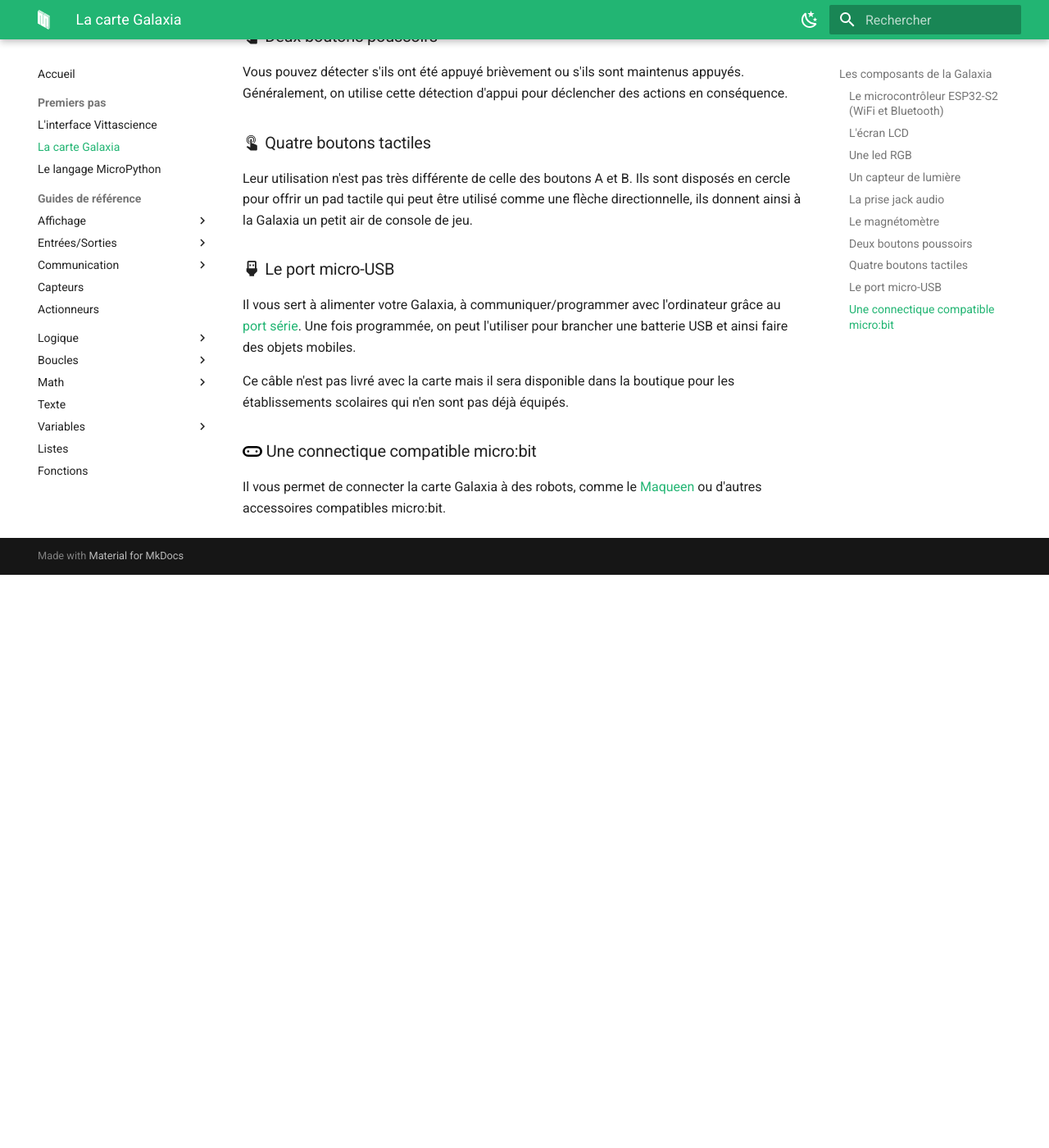
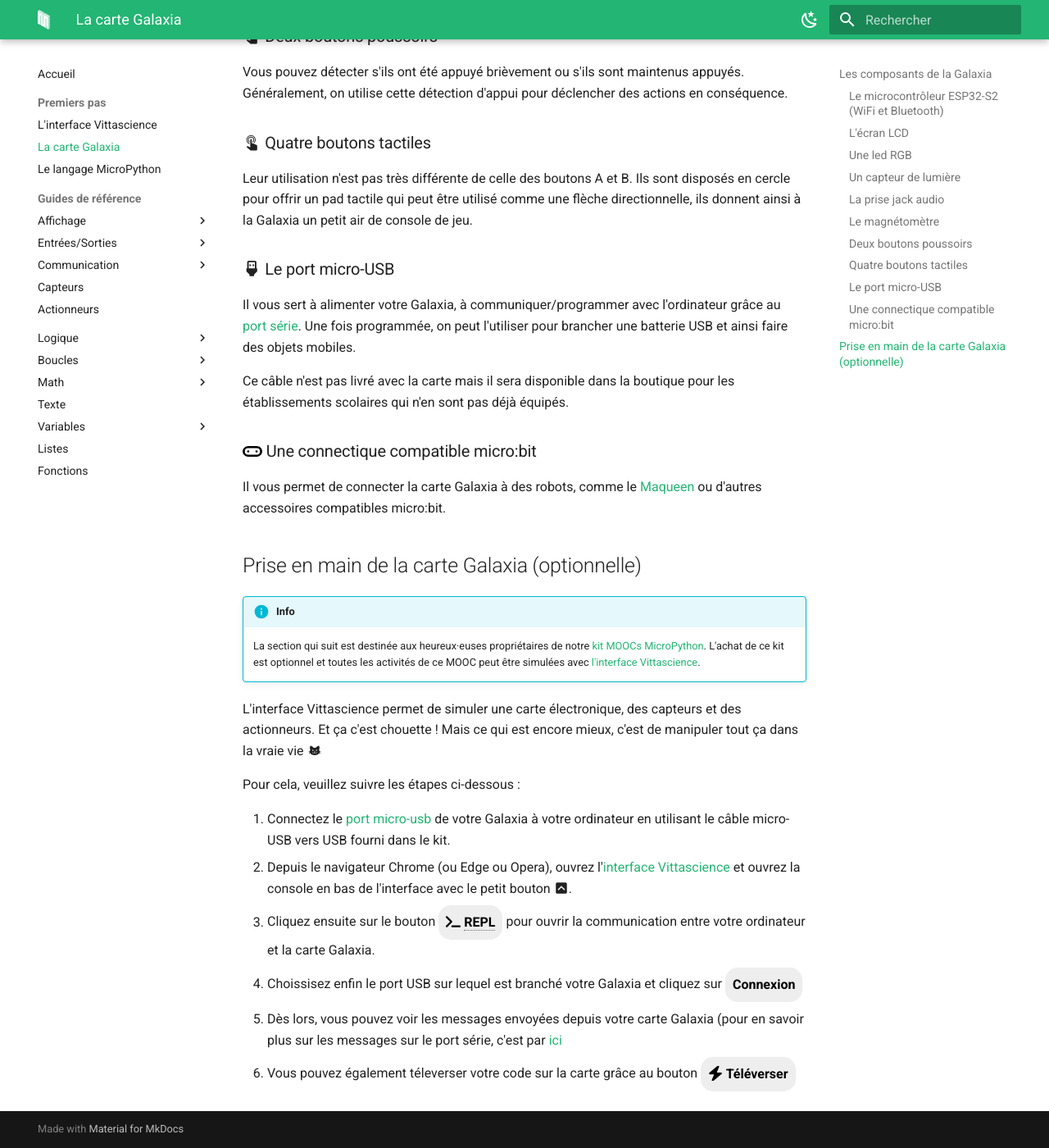
Before and after one commit to imt-atlantique/micropython_doc, an MkDocs documentation site: the page built from docs/galaxia.md, in a window 1280 px wide and 1400 px high, scrolled down 2067 px. Shown: the whole window at 82% size. Built offline with MkDocs 1.6.1 and Material for MkDocs 9.7.7, drawn with Linux system fonts in a browser that asks for light colours; before the commit the page ends 2768 px from its top, so only the background shows below that.

Commit message:
Ajout d'un tutoriel "Connecter la Galaxia"

```diff
--- a/docs/galaxia.md
+++ b/docs/galaxia.md
@@ -181,3 +181,20 @@ Ce câble n'est pas livré avec la carte mais il sera disponible dans la boutiqu
 
 ### ![micro:bit icon](img/microbit_light.svg#only-light) ![micro:bit icon](img/microbit_dark.svg#only-dark) Une connectique compatible micro:bit
 Il vous permet de connecter la carte Galaxia à des robots, comme le [Maqueen](https://fr.vittascience.com/shop/97/robot-maqueen-pour-carte-micro:bit) ou d'autres accessoires compatibles micro:bit.
+
+## Prise en main de la carte Galaxia (optionnelle)
+
+!!! info
+    La section qui suit est destinée aux heureux·euses propriétaires de notre [kit MOOCs MicroPython](https://fr.vittascience.com/shop/279/Carte-Galaxia). L'achat de ce kit est optionnel et toutes les activités de ce MOOC peut être simulées avec [l'interface Vittascience](interface.md).
+
+
+L'interface Vittascience permet de simuler une carte électronique, des capteurs et des actionneurs. Et ça c'est chouette ! Mais ce qui est encore mieux, c'est de manipuler tout ça dans la vraie vie :material-cat:
+
+Pour cela, veuillez suivre les étapes ci-dessous :
+
+1. Connectez le [port micro-usb](#le-port-micro-usb) de votre Galaxia à votre ordinateur en utilisant le câble micro-USB vers USB fourni dans le kit.
+2. Depuis le navigateur Chrome (ou Edge ou Opera), ouvrez l'[interface Vittascience](interface.md) et ouvrez la console en bas de l'interface avec le petit bouton :material-chevron-up-box:.
+3. Cliquez ensuite sur le bouton [:fontawesome-solid-terminal: REPL](#){ .btn-light style='color:black;' } pour ouvrir la communication entre votre ordinateur et la carte Galaxia.
+4. Choissisez enfin le port USB sur lequel est branché votre Galaxia et cliquez sur [Connexion](#){ .btn-light style='color:black;' }
+5. Dès lors, vous pouvez voir les messages envoyées depuis votre carte Galaxia (pour en savoir plus sur les messages sur le port série, c'est par [ici](communication/ecrire_dans_la_console.md)
+6. Vous pouvez également téleverser votre code sur la carte grâce au bouton [:fontawesome-solid-bolt: Téléverser](#){ .btn-light style='color:black;' }
```
